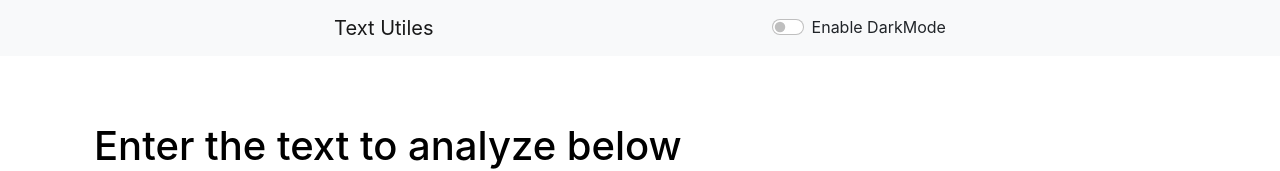
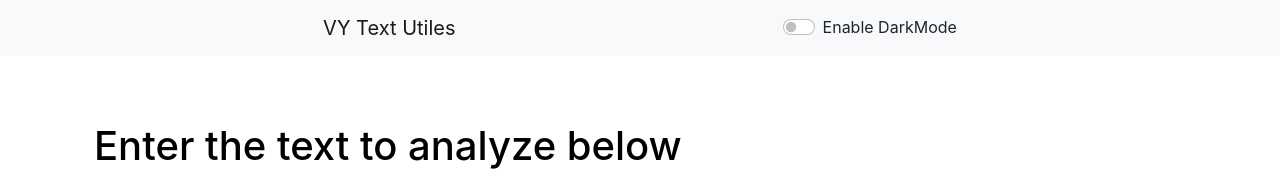
Before and after one commit to Vivekyd6/textutiles, a React (Create React App) app: page / in a window 1280 px wide. Shown: the top 171 px of the page. Built offline with nearby package versions, Linux system fonts and the light colour scheme.

Commit message:
Update App.js

```diff
--- a/src/App.js
+++ b/src/App.js
@@ -35,7 +35,7 @@ function App() {
   return (
     <>
 
-      <Navbar title="Text Utiles" mode={mode} toggleMode={toggleMode} />
+      <Navbar title=" VY Text Utiles" mode={mode} toggleMode={toggleMode} />
       <div>
         <Alert alert={alert}/>
       </div>
```
